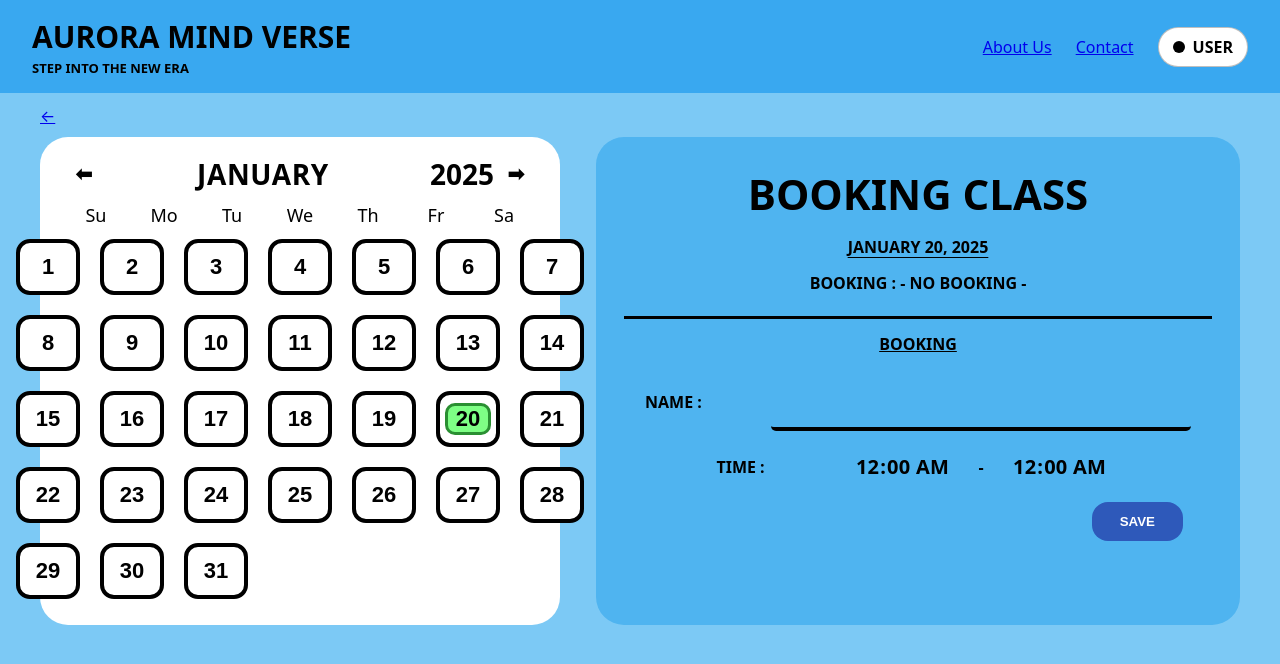
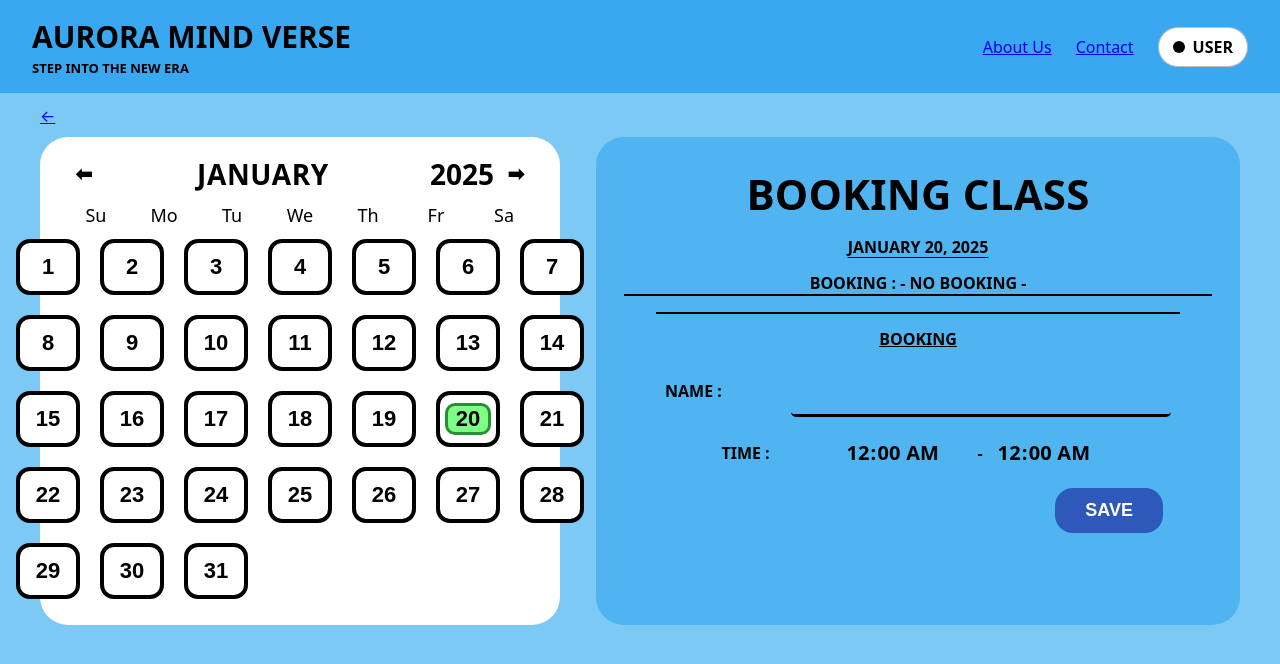
Before and after one commit to Khabir-rusyaidi/aurora-mindverse, a Next.js app: page /teacher/subject/1/schedule in a window 1280 px wide. Shown: the top 664 px of the page. Built offline with nearby package versions, Linux system fonts and the light colour scheme; no server answers; the database is empty.

Commit message:
update project

```diff
--- a/app/globals.css
+++ b/app/globals.css
@@ -345,3 +345,123 @@ body.amv-fullscreen-about > * { max-width: none !important; width: 100% !importa
   text-decoration: none;
 }
 .schedule-btn:hover { color: #333; }
+
+/* =========================
+   Schedule – pixel-perfect overrides
+   Drop this at the END of app/globals.css
+   ========================= */
+
+/* If your page wrapper has .amv-schedule, these rules are scoped.
+   We also include the bare class (e.g., .rule) as a fallback. */
+
+/* 1) Thin horizontal rule under “BOOKING : – NO BOOKING –”
+   — slightly inset and a hair thinner */
+.amv-schedule .rule,
+.rule{
+  height: 2px !important;                     /* was 3px */
+  width: calc(100% - 64px) !important;        /* inset 32px each side */
+  margin: 10px 32px 12px !important;          /* small vertical gaps */
+  background: #000 !important;
+  border: 0 !important;
+}
+
+/* 2) “BOOKING” sub-heading spacing – a touch tighter */
+.amv-schedule .book-sub,
+.book-sub{
+  margin-top: 2px !important;
+  margin-bottom: 14px !important;             /* was ~18px */
+  font-weight: 900;                            /* keep bold, like screenshot */
+}
+
+/* 3) NAME underline – slightly shorter & lighter for optical match */
+.amv-schedule .name-line,
+.name-line{
+  width: 360px !important;                     /* was ~400px */
+  border-bottom: 3px solid #000 !important;    /* was 4px */
+  height: 30px !important;                     /* keeps the underline position */
+  line-height: 30px !important;
+  display: inline-block !important;
+}
+
+/* If the NAME row needs a small left indent to align perfectly */
+.amv-schedule .name-row,
+.name-row{
+  padding-left: 6px !important;
+}
+
+/* 4) Time row – weight, tracking, and fixed width for both times */
+.amv-schedule .time-row,
+.time-row{
+  display: inline-flex;
+  align-items: center;
+  gap: 14px !important;                        /* spacing around the dash */
+}
+
+.amv-schedule .time-plain,
+.time-plain{
+  font-weight: 900 !important;
+  font-size: 20px !important;
+  letter-spacing: 0.15px !important;
+  width: 118px !important;                     /* keeps both sides equal */
+  text-align: left !important;
+}
+
+/* 5) SAVE pill – a touch wider & rounder */
+.amv-schedule .save,
+.save{
+  padding: 12px 30px !important;              /* wider pill */
+  border-radius: 18px !important;             /* rounder ends */
+  font-weight: 900 !important;
+  font-size: 18px !important;
+  border: none !important;
+  outline: none !important;
+}
+
+/* 6) Small divider above NAME – slightly tighter */
+.amv-schedule .book-line,
+.book-line{
+  margin-bottom: 6px !important;
+  border-bottom: 2px solid #000 !important;
+}
+
+/* 7) Card edges & shadow removal (to match the flat reference) */
+.amv-schedule .card-flat,
+.card-flat{
+  box-shadow: none !important;
+  border: 1.5px solid rgba(0,0,0,0.75) !important;
+  border-radius: 26px !important;
+}
+
+/* 8) Calendar day cell outline + selected “green dot” look */
+.amv-schedule .cal-day,
+.cal-day{
+  border: 3px solid #000 !important;
+  border-radius: 14px !important;
+  box-shadow: 0 0 0 2px rgba(0,0,0,0.15) inset !important;
+}
+
+.amv-schedule .cal-day--selected::after,
+.cal-day--selected::after{
+  content: "";
+  position: absolute;
+  right: 10px; bottom: 10px;
+  width: 18px; height: 18px;
+  border-radius: 50%;
+  background: #7eff85;                         /* green circle */
+  box-shadow: 0 0 0 2px #2a8f32 inset;         /* dark green ring */
+}
+
+/* 9) Section title: extra bold + tight tracking (matches screenshot) */
+.amv-schedule .book-title,
+.book-title{
+  font-weight: 900 !important;
+  letter-spacing: 0.2px !important;
+}
+
+/* 10) Date link in the header – underline and spacing */
+.amv-schedule .date-link,
+.date-link{
+  text-decoration: underline !important;
+  text-underline-offset: 3px !important;
+  font-weight: 900 !important;
+}
```
